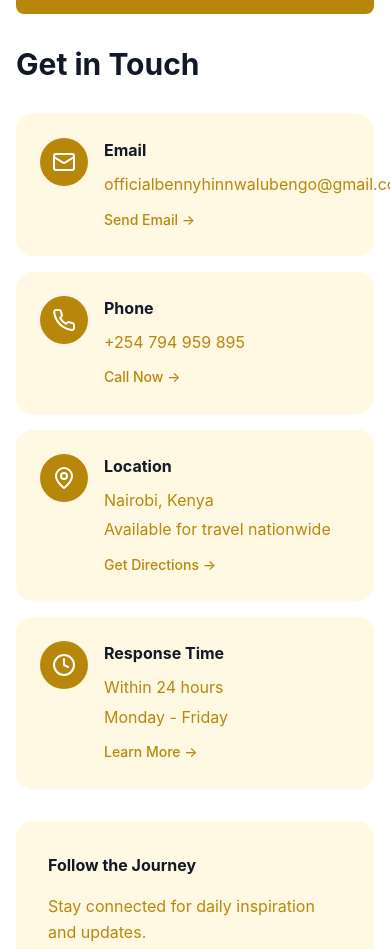
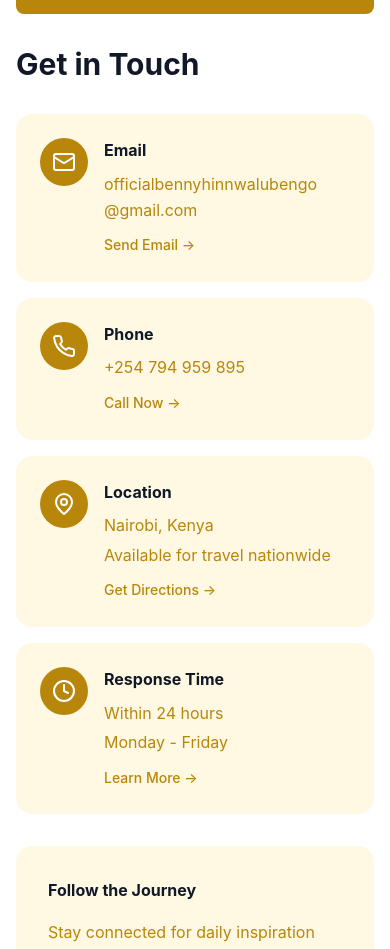
Before and after one commit to Omillo-Charles/Walubengo, a React (Vite) app: page /contact in a window 390 px wide. Shown: the part 1720-2669 px from the top of the page. Built offline with nearby package versions, Linux system fonts and the light colour scheme.

Commit message:
Implement responsive design for the contact page

```diff
--- a/src/pages/Contact.tsx
+++ b/src/pages/Contact.tsx
@@ -282,9 +282,19 @@ const Contact = () => {
                       </div>
                       <div className="flex-1">
                         <h4 className="font-bold text-gray-900 mb-2">{info.title}</h4>
-                        {info.details.map((detail, detailIndex) => (
-                          <p key={detailIndex} className="text-gold-600 mb-1">{detail}</p>
-                        ))}
+                        {info.title === 'Email'
+                          ? info.details.map((detail, detailIndex) => {
+                              const [user, domain] = detail.split('@');
+                              return (
+                                <p key={detailIndex} className="text-gold-600 mb-1 break-all">
+                                  {user}
+                                  <br />@{domain}
+                                </p>
+                              );
+                            })
+                          : info.details.map((detail, detailIndex) => (
+                              <p key={detailIndex} className="text-gold-600 mb-1">{detail}</p>
+                            ))}
                         <button className="text-gold-600 hover:text-gold-700 font-medium text-sm mt-2 transition-colors duration-200">
                           {info.action} →
                         </button>
```
